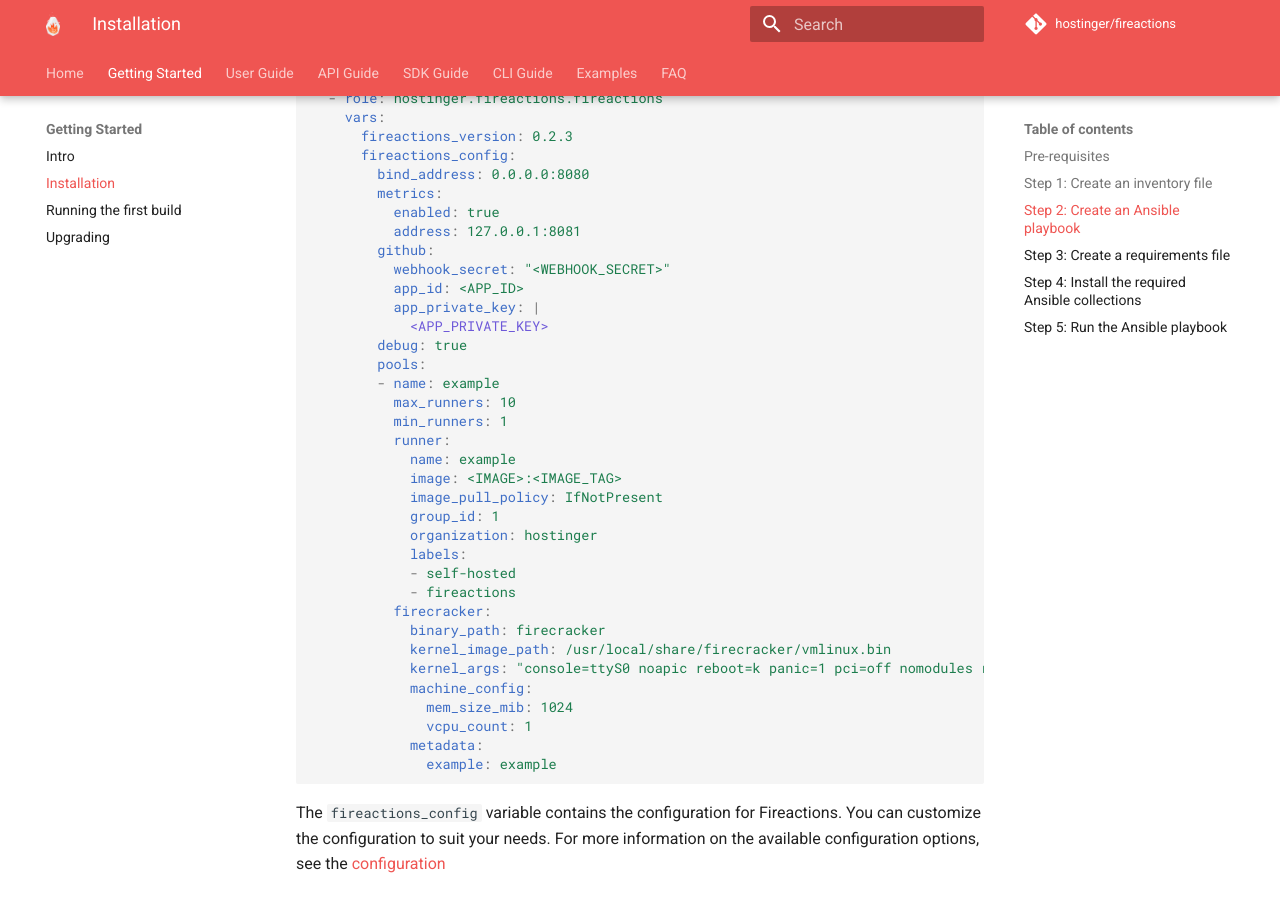
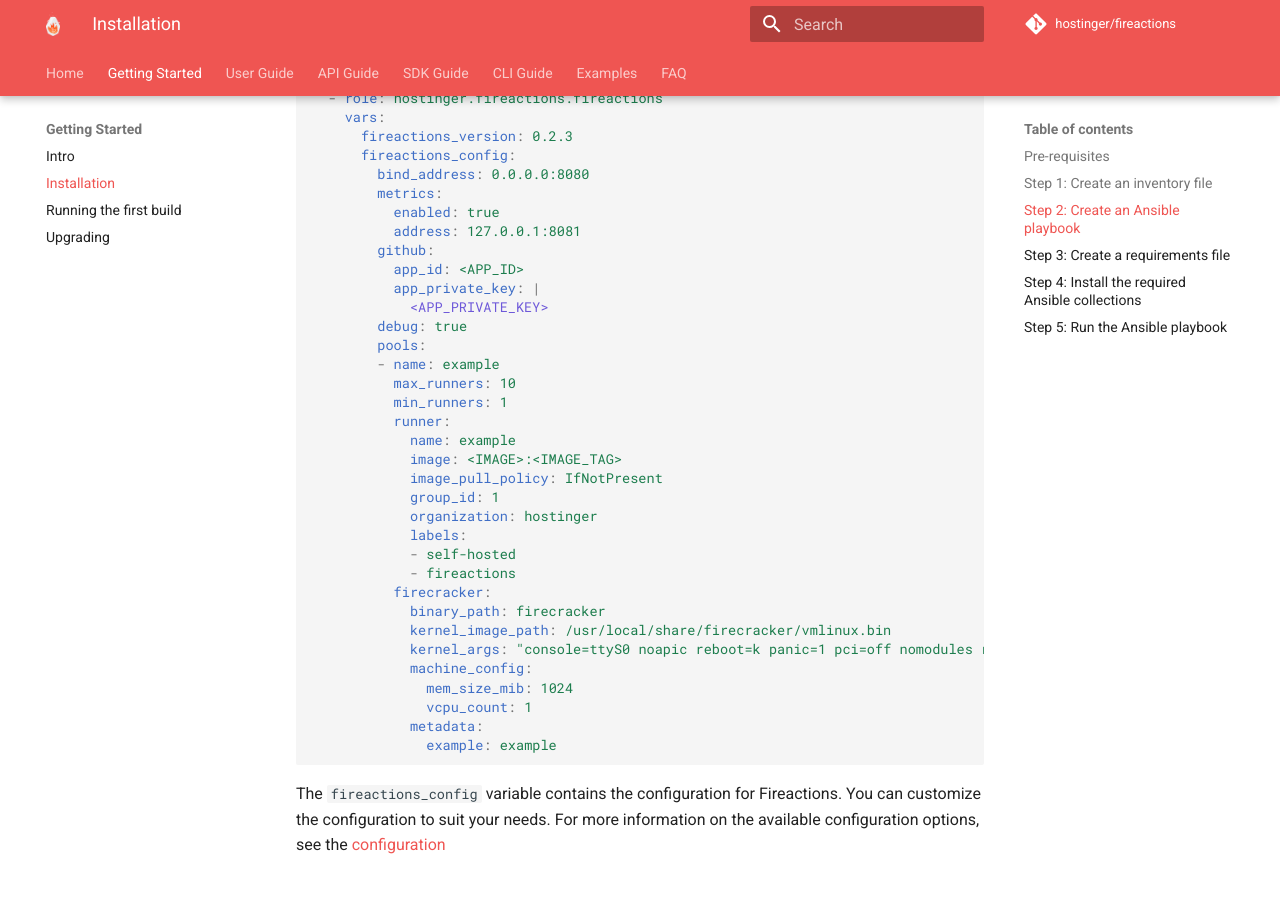
Before and after one commit to pathcl/fireactions, an MkDocs documentation site: the page built from docs/getting-started/installation.md, in a window 1280 px wide and 900 px high, scrolled down 826 px. Built offline with MkDocs 1.6.1 and Material for MkDocs 9.7.7, drawn with Linux system fonts in a browser that asks for light colours; comment, search, counter and statistics services are not loaded; some of the changed lines change nothing that is shown.

Commit message:
docs(getting-started): Update installation.md

```diff
--- a/docs/getting-started/installation.md
+++ b/docs/getting-started/installation.md
@@ -36,7 +36,6 @@
           enabled: true
           address: 127.0.0.1:8081
         github:
-          webhook_secret: "<WEBHOOK_SECRET>"
           app_id: <APP_ID>
           app_private_key: |
             <APP_PRIVATE_KEY>
```
